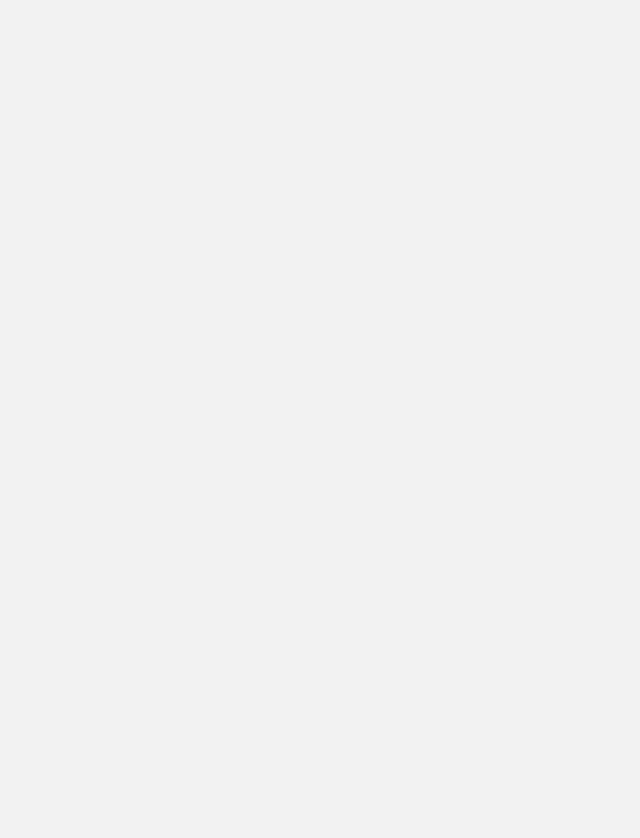
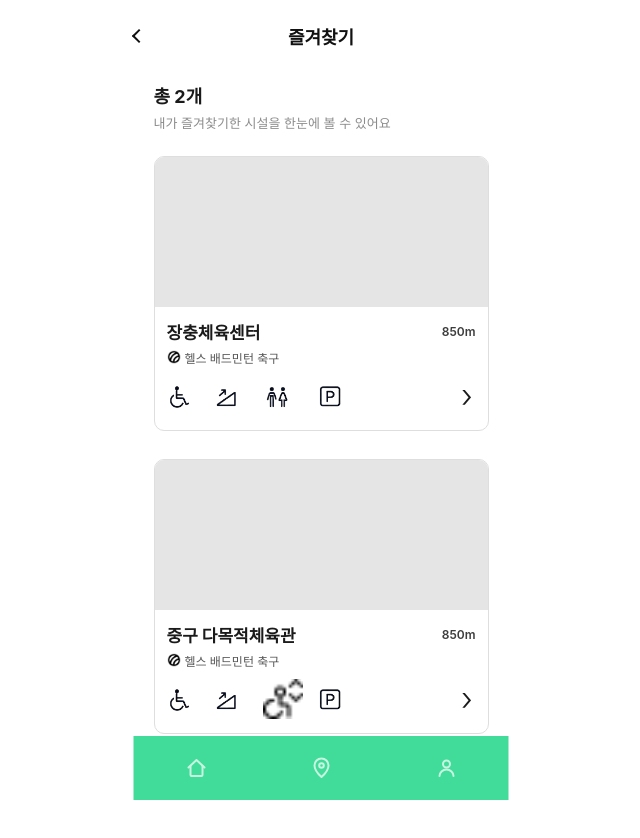
Before and after one commit to Public-Data-Contest-Bangi/Public-Data-Contest-FE, a React (Vite) app: page /favorites in a window 1280 px wide. Before the commit this address had no page. Shown: the top 838 px of the page, without its empty margins (319-959 px from the left). Before the commit the page ends 800 px from the top, so only its background shows below. Built offline with nearby package versions, Linux system fonts and the light colour scheme; a web font is replaced by a local one.

Commit message:
feat: 즐겨찾기 목록 페이지 구현

```diff
--- /dev/null
+++ b/src/pages/MyPage/FavoritesPage.jsx
@@ -0,0 +1,22 @@
+import Header from "../../components/common/Header";
+import BottomNav from "../../components/BottomNav";
+
+import FavoritesList from "./components/FavoritesList";
+
+import * as S from "./FavoritesPage.styled";
+
+export default function FavoritesPage() {
+    return (
+        <S.Page>
+            <S.Container>
+                <S.Content>
+                    <Header title="즐겨찾기" />
+
+                    <FavoritesList />
+                </S.Content>
+
+                <BottomNav />
+            </S.Container>
+        </S.Page>
+    );
+}
--- /dev/null
+++ b/src/pages/MyPage/FavoritesPage.styled.js
@@ -0,0 +1,64 @@
+import styled from "styled-components";
+
+export const Page = styled.div`
+    width: 100%;
+    min-height: 100vh;
+
+    display: flex;
+    justify-content: center;
+
+    background: #ffffff;
+`;
+
+export const Container = styled.div`
+    position: relative;
+
+    width: 375px;
+    min-height: 100dvh;
+
+    background: #ffffff;
+
+    box-sizing: border-box;
+`;
+
+export const Content = styled.main`
+    width: 100%;
+
+    padding-bottom: 90px;
+
+    box-sizing: border-box;
+`;
+
+export const InfoSection = styled.section`
+    padding: 10px 20px 22px;
+`;
+
+export const Count = styled.h2`
+    margin: 0 0 6px;
+
+    font-size: 18px;
+    font-weight: 700;
+
+    color: #1a1a1a;
+`;
+
+export const Description = styled.p`
+    margin: 0;
+
+    font-size: 13px;
+    font-weight: 400;
+    line-height: 1.5;
+
+    color: #8c8c8c;
+`;
+
+export const List = styled.div`
+    display: flex;
+    flex-direction: column;
+
+    gap: 28px;
+
+    padding: 0 20px 24px;
+
+    box-sizing: border-box;
+`;
--- /dev/null
+++ b/src/pages/MyPage/components/FavoriteFacilityCard.jsx
@@ -0,0 +1,84 @@
+import wheelchairIcon from "../../../assets/icons/wheelchair-icon.png";
+import rampIcon from "../../../assets/icons/ramp-icon.png";
+import elevatorIcon from "../../../assets/icons/elevator-icon.png";
+import restroomIcon from "../../../assets/icons/restroom-icon.png";
+import parkingIcon from "../../../assets/icons/parking-icon.png";
+import sportTagIcon from "../../../assets/icons/sport-tag-icon.png";
+
+import * as S from "./FavoriteFacilityCard.styled";
+
+const ACCESS_ICON_MAP = {
+    wheelchair: wheelchairIcon,
+    ramp: rampIcon,
+    elevator: elevatorIcon,
+    restroom: restroomIcon,
+    parking: parkingIcon,
+};
+
+function AccessIcon({ type }) {
+    const icon = ACCESS_ICON_MAP[type];
+
+    if (!icon) return null;
+
+    return (
+        <S.AccessIcon
+            src={icon}
+            alt=""
+        />
+    );
+}
+
+export default function FavoriteFacilityCard({
+    facility,
+    onClick,
+}) {
+    const {
+        name,
+        distance,
+        sports,
+        accessibility,
+    } = facility;
+
+    return (
+        <S.Card
+            type="button"
+            onClick={onClick}
+        >
+            <S.CardImage />
+
+            <S.CardBody>
+                <S.CardTitleRow>
+                    <S.CardName>
+                        {name}
+                    </S.CardName>
+
+                    <S.CardDistance>
+                        {distance}
+                    </S.CardDistance>
+                </S.CardTitleRow>
+
+                <S.CardSports>
+                    <S.SportIcon
+                        src={sportTagIcon}
+                        alt=""
+                    />
+
+                    {sports}
+                </S.CardSports>
+
+                <S.CardAccessRow>
+                    {accessibility.map((type) => (
+                        <AccessIcon
+                            key={type}
+                            type={type}
+                        />
+                    ))}
+
+                    <S.CardChevron>
+                        ›
+                    </S.CardChevron>
+                </S.CardAccessRow>
+            </S.CardBody>
+        </S.Card>
+    );
+}
--- /dev/null
+++ b/src/pages/MyPage/components/FavoriteFacilityCard.styled.js
@@ -0,0 +1,101 @@
+import styled from "styled-components";
+
+export const Card = styled.button`
+    width: 100%;
+
+    padding: 0;
+
+    border: 1px solid #dedede;
+    border-radius: 10px;
+
+    overflow: hidden;
+
+    background: #ffffff;
+
+    text-align: left;
+
+    cursor: pointer;
+
+    font-family: inherit;
+`;
+
+export const CardImage = styled.div`
+    width: 100%;
+    height: 150px;
+
+    background: #e5e5e5;
+`;
+
+export const CardBody = styled.div`
+    padding: 12px 12px 14px;
+`;
+
+export const CardTitleRow = styled.div`
+    display: flex;
+    align-items: center;
+    justify-content: space-between;
+
+    margin-bottom: 5px;
+`;
+
+export const CardName = styled.h3`
+    margin: 0;
+
+    font-size: 17px;
+    font-weight: 700;
+
+    color: #1a1a1a;
+`;
+
+export const CardDistance = styled.span`
+    font-size: 12px;
+    font-weight: 600;
+
+    color: #3d3d3d;
+`;
+
+export const CardSports = styled.div`
+    display: flex;
+    align-items: center;
+
+    gap: 4px;
+
+    margin-bottom: 10px;
+
+    font-size: 12px;
+    font-weight: 500;
+
+    color: #555555;
+`;
+
+export const SportIcon = styled.img`
+    width: 14px;
+    height: 14px;
+
+    object-fit: contain;
+`;
+
+export const CardAccessRow = styled.div`
+    display: flex;
+    align-items: center;
+
+    gap: 8px;
+`;
+
+export const AccessIcon = styled.img`
+    width: 40px;
+    height: 40px;
+
+    object-fit: contain;
+`;
+
+export const CardChevron = styled.span`
+    margin-left: auto;
+    margin-right: 3px;
+
+    font-size: 32px;
+    font-weight: 300;
+    line-height: 1;
+
+    color: #1a1a1a;
+`;
--- /dev/null
+++ b/src/pages/MyPage/components/FavoritesList.jsx
@@ -0,0 +1,41 @@
+import { useNavigate } from "react-router-dom";
+
+import FavoriteFacilityCard from "./FavoriteFacilityCard";
+
+import { FAVORITE_FACILITIES } from "../constants/favoriteFacilities";
+
+import * as S from "../FavoritesPage.styled";
+
+export default function FavoritesList() {
+    const navigate = useNavigate();
+
+    const handleFacilityClick = (id) => {
+        navigate(`/facility-detail/${id}`);
+    };
+
+    return (
+        <>
+            <S.InfoSection>
+                <S.Count>
+                    총 {FAVORITE_FACILITIES.length}개
+                </S.Count>
+
+                <S.Description>
+                    내가 즐겨찾기한 시설을 한눈에 볼 수 있어요
+                </S.Description>
+            </S.InfoSection>
+
+            <S.List>
+                {FAVORITE_FACILITIES.map((facility) => (
+                    <FavoriteFacilityCard
+                        key={facility.id}
+                        facility={facility}
+                        onClick={() =>
+                            handleFacilityClick(facility.id)
+                        }
+                    />
+                ))}
+            </S.List>
+        </>
+    );
+}
--- /dev/null
+++ b/src/pages/MyPage/constants/favoriteFacilities.js
@@ -0,0 +1,26 @@
+export const FAVORITE_FACILITIES = [
+    {
+        id: 1,
+        name: "장충체육센터",
+        distance: "850m",
+        sports: "헬스 배드민턴 축구",
+        accessibility: [
+            "wheelchair",
+            "ramp",
+            "restroom",
+            "parking",
+        ],
+    },
+    {
+        id: 2,
+        name: "중구 다목적체육관",
+        distance: "850m",
+        sports: "헬스 배드민턴 축구",
+        accessibility: [
+            "wheelchair",
+            "ramp",
+            "elevator",
+            "parking",
+        ],
+    },
+];
--- a/src/pages/yein/SearchResult.jsx
+++ b/src/pages/yein/SearchResult.jsx
@@ -60,7 +60,7 @@ function AccessIcon({ type }) {
   if (!src) return null;
   return (
     <img
-      src={src}s
+      src={src}
       alt=""
       style={{ width: ACCESS_ICON_SIZE, height: ACCESS_ICON_SIZE, objectFit: 'contain' }}
     />
--- a/src/router/Router.jsx
+++ b/src/router/Router.jsx
@@ -28,6 +28,7 @@ import ReportHistory from "../pages/MyPage/Report/ReportHistory";
 import ReportDetail from "../pages/MyPage/Report/ReportDetail";
 import ReportCreate from "../pages/MyPage/Report/ReportCreate";
 import MyConditionPage from "../pages/MyPage/MyConditionPage";
+import FavoritesPage from "../pages/MyPage/FavoritesPage";
 
 import ExerciseRecommend from "../pages/Exercise/ExerciseRecommend";
 import FirstExercise from "../pages/Exercise/FirstExercise";
@@ -160,6 +161,11 @@ function Router() {
                 />
 
                 <Route
+                    path ="/favorites"
+                    element={<FavoritesPage />}
+/>
+
+                <Route
                     path="/search-empty"
                     element={<SearchEmpty />}
                 />
```
